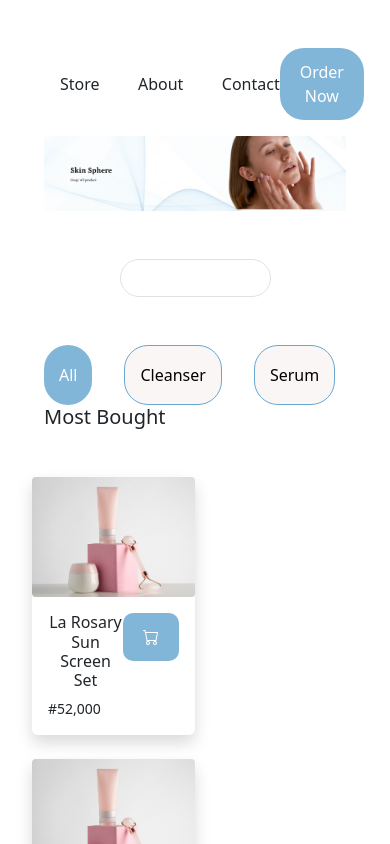
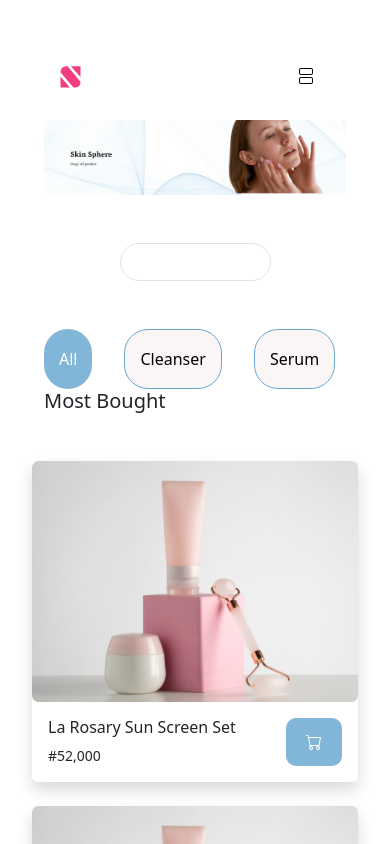
Before and after one commit to Teetwothefirst/HNG_Stage_Two, a React (Vite) app in the folder SkinSphere/: page / in a window 390 px wide. Shown: the top 844 px of the page. Built offline with nearby package versions, Linux system fonts and the light colour scheme.

Commit message:
changes to test the deploy

```diff
--- a/SkinSphere/src/AllNew.jsx
+++ b/SkinSphere/src/AllNew.jsx
@@ -8,7 +8,7 @@ function AllNew(){
     <>
         {/* <div className='row'> */}
         {/* <h3>Most Bought Products</h3> */}
-        <div className="card col-6 col-lg-3 border-0 shadow p-0 mb-3">
+        <div className="card col-12 col-lg-3 border-0 shadow p-0 mb-3">
             <div className="card-body p-0">
                 <img src={ShopItems} className="card-ing-top" alt="" />
 
--- a/SkinSphere/src/App.jsx
+++ b/SkinSphere/src/App.jsx
@@ -66,14 +66,23 @@ function App() {
       <div className='container'>
         <header>
           <nav>
-            <div><img src={Logo} alt="" /></div>
+            <div className='Toplogo'><img src={Logo} alt="" /></div>
             <div className='nav-links'>
               <a href="#Store" className="link-dark">Store</a>
               <a href="#About" className="link-dark">About</a>
               <a href="#Contact" className="link-dark">Contact</a>
-
             </div>
-            <div><button className='btn-blue'>Order Now</button></div>
+            <div className='orderNow'><button className='btn-blue'>Order Now</button></div>
+            <div>
+            <div className="dropdown">
+              <button className="dropbtn"><i className="bi bi-view-stacked"></i></button>
+              <div className="dropdown-content">
+                <a href="#">Link 1</a>
+                <a href="#">Link 2</a>
+                <a href="#">Link 3</a>
+              </div>
+            </div>
+            </div>
           </nav>
         </header>
 
@@ -151,7 +160,7 @@ function App() {
               <strong>#55,000</strong>
               </div>
               <div className='p-3'>
-                <div><span>1</span> <button className='btn-count' onClick={addMore()}><i className="bi bi-plus-circle"></i></button></div>
+                <div><span>1</span> <button className='btn-count' onClick={addMore()}><i className="bi bi-plus"></i></button></div>
                 <div className='d-flex justify-content-evenly'><button className='btn-unblue p-1'>Add to Cart</button> <button className='btn-blue'>Buy Now</button></div>
               </div>
             </div>
--- a/SkinSphere/src/index.css
+++ b/SkinSphere/src/index.css
@@ -147,9 +147,22 @@ border-top: 3px solid white;
 .mostBought{
   text-align: left;
 }
+.btn-count{
+  border-radius: 50%;
+  border: none;
+  background-color: black;
+  color: white;
+}
+.dropdown{
+display: none;
+}
 @media screen and (max-width: 576px) {
-
-
+  nav > .nav-links{
+    display: none;
+  }
+  nav > .orderNow{
+    display: none;
+  }
   .page-navigation{
     overflow: scroll;
     gap : 2em;
@@ -157,6 +170,41 @@ border-top: 3px solid white;
   .page-navigation > button{
     padding: 5px 15px 5px 15px ;
   }
+
+  .dropbtn {
+    background-color: white;
+    color: black;
+    padding: 16px;
+    font-size: 16px;
+    border: none;
+  }
+
+  .dropdown {
+    position: relative;
+    display: inline-block;
+  }
+
+  .dropdown-content {
+    display: none;
+    position: absolute;
+    background-color: #f1f1f1;
+    min-width: 160px;
+    box-shadow: 0px 8px 16px 0px rgba(0,0,0,0.2);
+    z-index: 1;
+  }
+
+  .dropdown-content a {
+    color: black;
+    padding: 12px 16px;
+    text-decoration: none;
+    display: block;
+  }
+
+  .dropdown-content a:hover {background-color: #ddd;}
+
+  .dropdown:hover .dropdown-content {display: block;}
+
+  .dropdown:hover .dropbtn {background-color: #3e8e41;}
 }
 
 /*  return (
```
